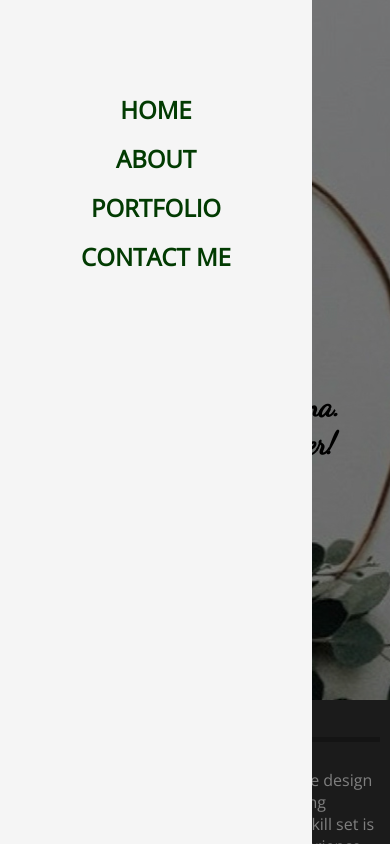
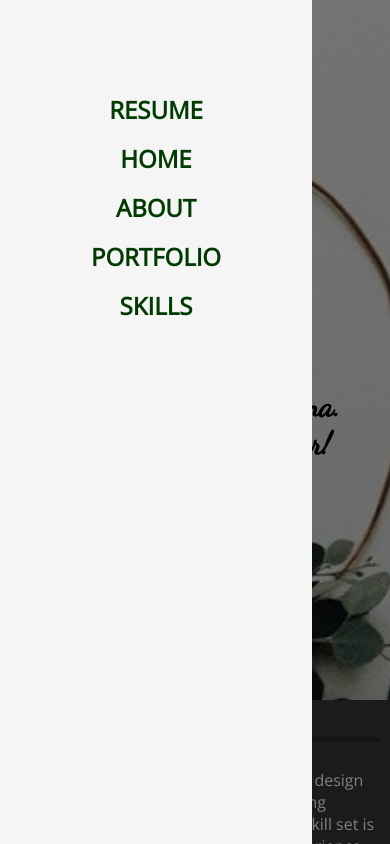
Before and after one commit to kplakosh/portfolio_website, a plain HTML site: page index.html in a window 390 px wide. Both pictures are taken after a click on the button 40 px from the left and 32 px from the top of the page. Shown: the top 844 px of the page. Drawn offline with nearby package versions, Linux system fonts and the light colour scheme.

Commit message:
resume added to the web site

```diff
--- a/index.html
+++ b/index.html
@@ -13,13 +13,13 @@
         <meta charset="UTF-8">
         <meta http-equiv="X-UA-Compatible" content="ie=edge">
         <meta name="viewport" content="width=device-width, initial-scale=1.0">
-        <title>Kateryna Plakosh | Front-End Developer</title>
+        <title>Kateryna Plakosh | Front-End Engineer</title>
         <link rel="shortcut icon" href="images/cropped-K-2.png">
         <link rel="stylesheet" href="styles.css">
         <link href="https://fonts.googleapis.com/css?family=Dancing+Script|Open+Sans" rel="stylesheet">
 
         <meta name="description"
-            content="Kateryna Plakosh is a front-end developer based in San Francisco, CA who specializes in developing high-quality websites and web applications.">
+            content="Kateryna Plakosh is a front-end engineer based in San Francisco, CA who specializes in developing high-quality websites and web applications.">
         <meta name="keywords"
             content="Kateryna Plakosh, Kateryna, Plakosh, kplakosh, front-end developer, front-end engineer, software engineer, software developer, web developer, javascript, San Francisco, California">
     </head>
@@ -31,6 +31,9 @@
             <nav class="mobile-nav">
                 <ul class="mobile-nav__items">
                     <li class="mobile-nav__item">
+                        <a href="KaterynaPlakoshResume.pdf" target="_blank">RESUME</a>
+                    </li>
+                    <li class="mobile-nav__item">
                         <a href="#homepage">HOME</a>
                     </li>
                     <li class="mobile-nav__item">
@@ -40,7 +43,7 @@
                         <a href="#portfolio">PORTFOLIO</a>
                     </li>
                     <li class="mobile-nav__item">
-                        <a href="#contact">CONTACT ME</a>
+                        <a href="#skills">SKILLS</a>
                     </li>
                 </ul>
             </nav>
@@ -59,10 +62,11 @@
 
         <nav class="navigation">
             <ul>
+                <li><a href="KaterynaPlakoshResume.pdf" target="_blank">RESUME</a></li>
                 <li><a href="#homepage">HOME</a></li>
                 <li><a href="#about">ABOUT</a></li>
                 <li><a href="#portfolio">PORTFOLIO</a></li>
-                <li><a href="#contact">CONTACT</a></li>
+                <li><a href="#skills">SKILLS</a></li>
             </ul>
         </nav>
 
@@ -70,7 +74,7 @@
 
         <section class="section-title">
             <div class="greeting">
-                <h1 id="greeting-line">Hi, my name is Kateryna. I'm front-end developer!</h1>
+                <h1 id="greeting-line">Hi, my name is Kateryna. I'm front-end engineer!</h1>
             </div>
         </section>
         <section class="page-content" id="about">
@@ -79,7 +83,7 @@
                     <div class="title-container">
                         <h1 class="title">About</h1>
                     </div>
-                    <p>A front-end developers role is to combine design and business logic to achieve a user-facing product. To do this
+                    <p>A front-end engineers role is to combine design and business logic to achieve a user-facing product. To do this
                     successfully, a wide skill set is necessary to produce a quality user experience that leads to meeting business
                     goals.</p>
                     <div class="centralized">
@@ -172,7 +176,7 @@
 
             <!-- Skills section -->
 
-            <div class="skills">
+            <div class="skills" id="skills">
                 <section class="section-container inline">
                     <div class="title-container">
                         <h1 class="title">Skills</h1>
@@ -195,7 +199,6 @@
                             <p>Git and GitHub</p>
                             <p>Webpack</p>
                             <p>AWS</p>
-                            <p>React</p>
                         </div>
                     </div>
                 </section>
@@ -210,7 +213,7 @@
                     </div>
                     <p>Want to chat about something?</p>
                     <div class="button c-btn">
-                        <a href="mailto:kplakosh@gmail.com" class="contact" id="contact">
+                        <a href="mailto:kplakosh@gmail.com" class="contact">
                             <svg version="1.1" xmlns="http://www.w3.org/2000/svg" width="32" height="32" viewBox="0 0 32 32" class="contact">
                                 <title>mail4</title>
                                 <path
```
Also changed, not shown: 1 other file.
